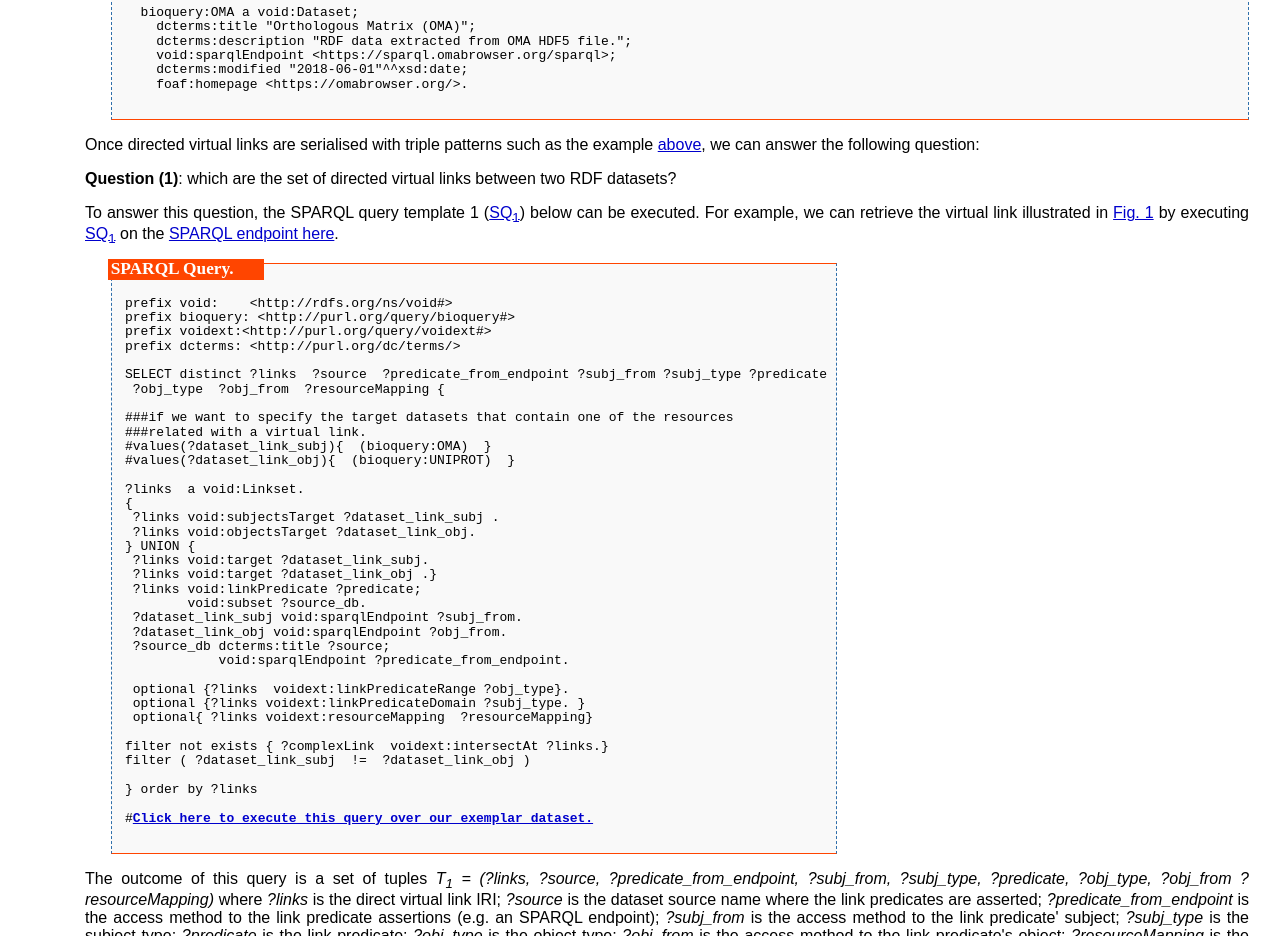
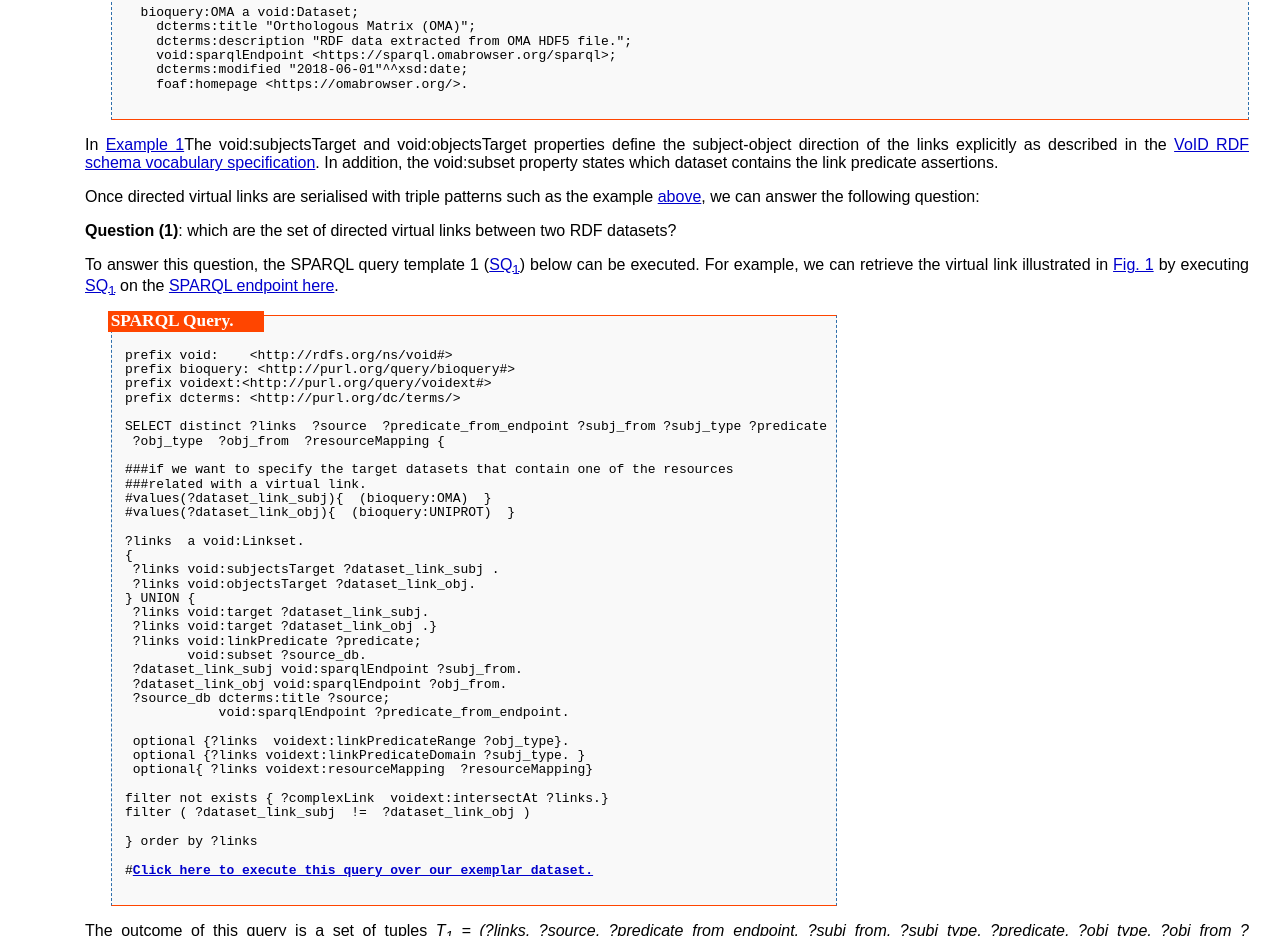
Before and after one commit to biosoda/voidext, a plain HTML site: page docs/index.html in a window 1280 px wide. Shown: the part 6301-7237 px from the top of the page. Drawn offline with nearby package versions, Linux system fonts and the light colour scheme.

Commit message:
Update description-en.html

```diff
--- a/docs/sections/description-en.html
+++ b/docs/sections/description-en.html
@@ -101,6 +101,7 @@ A complex virtual link is composed of exactly either two link predicates (e.g. <
 This VL type is defined with <a href="#ComplexLinkSet">voidext:ComplexLinkSet<a> class.
 </p>
 
+
 <h4 id="ex1" class="list">Example 1: directed link predicates between datasets. <span class="backlink"> back to <a href="#toc">ToC</a></span></h4>
 
 A dataset can contain property assertions involving IRIs which are also present in another dataset. These IRIs in common,
@@ -158,6 +159,11 @@ the link predicate (e.g. <a href="http://purl.org/lscr#xrefUniprot">lscr:xrefUni
     foaf:homepage &lt;https://omabrowser.org/&gt;.
  </pre>
 </div>
+<p>
+In <a href="#ex1_ttl">Example 1</a>The void:subjectsTarget and void:objectsTarget properties define the subject-object direction of the links explicitly
+	as described in the <a href="https://www.w3.org/TR/void/#target">VoID RDF schema vocabulary specification<a>.
+In addition, the void:subset property states which dataset contains the link predicate assertions.
+</p>
 <p>Once directed virtual links are serialised with triple patterns such as the example  <a href="#ex1_ttl">above</a>,
  we can answer the following question:</p>
  <p> <b>Question (1)</b>: which are the set of directed virtual links between two RDF datasets?</p>
```
